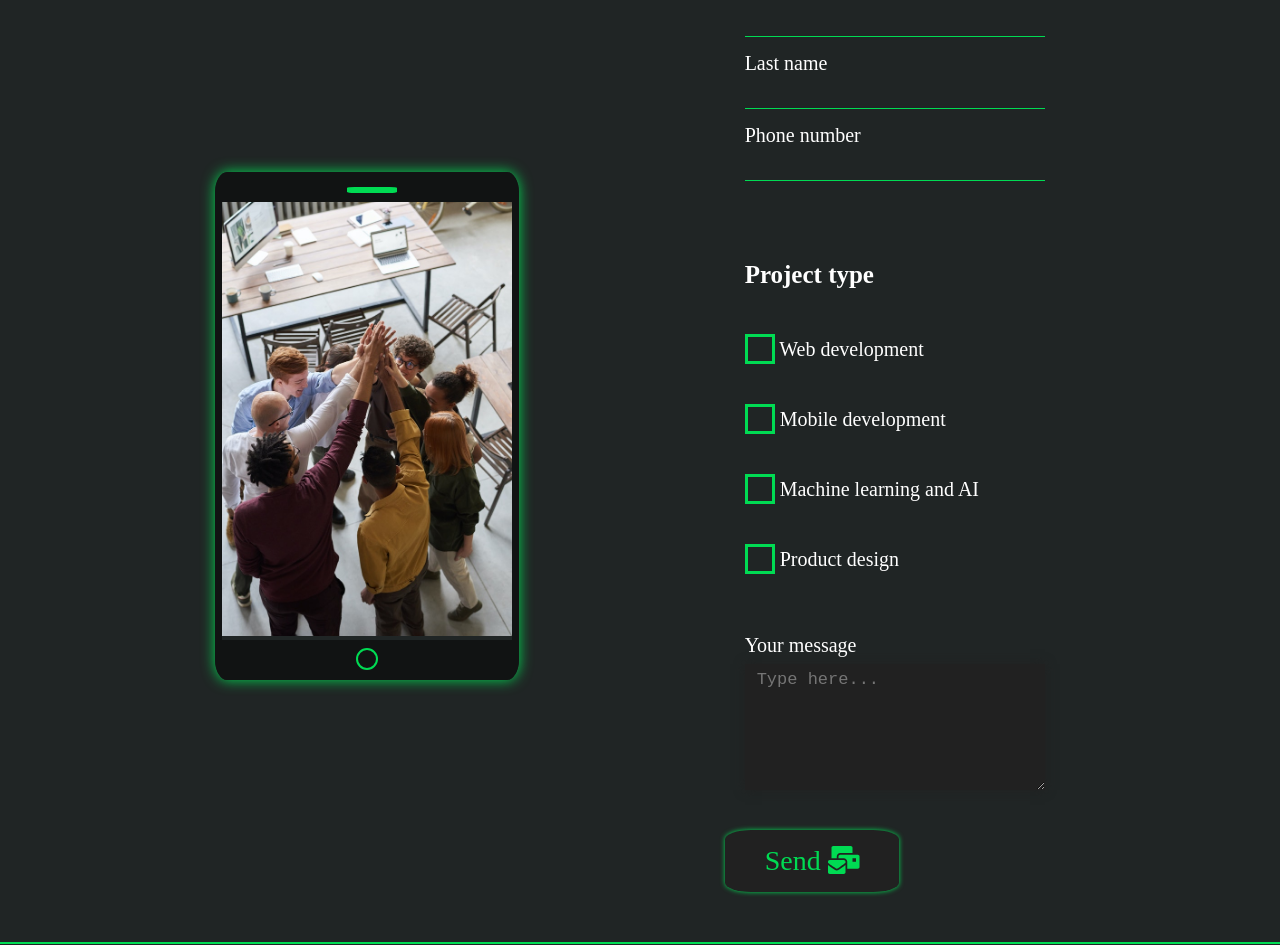
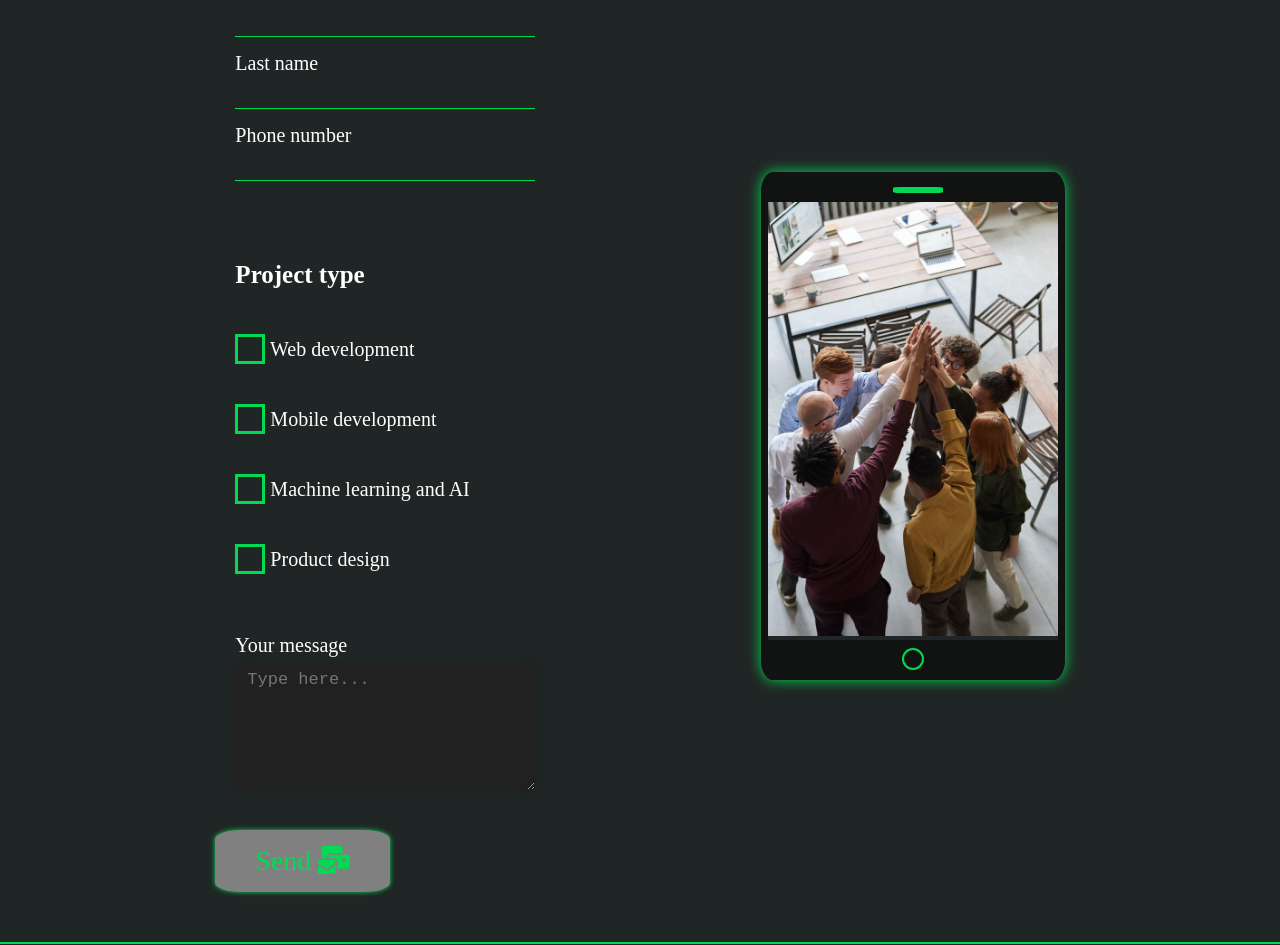
Before and after one commit to KarolKaczorowski78/it_company, a React (Create React App) app: page /estimate-project in a window 1280 px wide. Shown: the part 347-1292 px from the top of the page. Built offline with nearby package versions, Linux system fonts and the light colour scheme.

Commit message:
finished estimate project page (filling form logic)

```diff
--- a/src/components/estimateProject/contactForm/contactForm.styled.ts
+++ b/src/components/estimateProject/contactForm/contactForm.styled.ts
@@ -1,4 +1,4 @@
-import styled, { keyframes } from 'styled-components';
+import styled, { css, keyframes } from 'styled-components';
 
 const Form = styled.form`
     position: relative;
@@ -18,6 +18,11 @@ const Form = styled.form`
     input, textarea {
         font-size: 17px;
     }
+    .error {
+        color: red;
+        font-size: 14px;
+        text-transform: uppercase;
+    }
 `;
 
 export const Input = styled.input`
@@ -28,10 +33,18 @@ export const Input = styled.input`
     padding: 3px 6px;
     border: none;
     border-bottom: 1px solid #00db53;
+    ::placeholder {
+        color: red;
+    }
 `;
 
 export const Label = styled.label`
     margin-bottom: 7px;
+    & > .error {
+        color: red;
+        font-size: 14px;
+        text-transform: uppercase;
+    }
 `;
 
 export const Textarea = styled.textarea`
@@ -67,18 +80,21 @@ const submitAnim = keyframes`
     }
 `
 
-export const Submit = styled.button`
+export const Submit = styled.button<{ clicable: boolean }>`
     padding: 15px 40px;
     background: #212121;
     box-shadow: 0 0 5px #00db53;
+    background: ${({ clicable }) => clicable ? '#212121' : 'grey'};
     color: #00db53;
     border: none;
     margin-top: 20px;
     font-size: 28px;
     border-radius: 15%;
     font-family: 'Averta', cursive;
+    transition: background .2s ease-out;
     &:hover {
-        animation ${submitAnim} .4s ease-in forwards;
+        cursor: ${({ clicable }) => clicable ? 'pointer' : 'not-allowed'};
+        ${({ clicable }) => clicable && css`animation ${submitAnim} .4s ease-in forwards;`};
     }
 `;
 
--- a/src/components/estimateProject/contactForm/contactForm.tsx
+++ b/src/components/estimateProject/contactForm/contactForm.tsx
@@ -1,46 +1,67 @@
-import React, { FormEvent, useState } from 'react';
-import Form, { Input, Textarea, SpaceContainer, Label, Submit } from './contactForm.styled';
+import React, { FormEvent, useState, useRef, useEffect } from 'react';
+import Form, { Textarea, SpaceContainer, Label, Submit } from './contactForm.styled';
 import Select from './select';
 import H3 from '../../universal/h3/h3';
+import Input, { isInvalidPhoneNumber } from './input';
 import { FontAwesomeIcon } from '@fortawesome/react-fontawesome';
 import { faMailBulk } from '@fortawesome/free-solid-svg-icons';
 import { Services } from '../../../universal/constants/sectionNames';
 
 const ContactForm = () => {
+    const [s, setS] = useState<boolean[]>(Object.values(Services).map(() => false));
+    const [projectTypeErr, setProjectTypeErr] = useState<string>('');
+    const [inputs] = useState<Inputs>({
+        firstName: '',
+        lastName: '',
+        phoneNum: '',
+    })
 
-    const [s, setS] = useState<boolean[]>(Object.values(Services).map(() => false));
+    useEffect(() => { console.log(s.includes(true)) }, [s])
+
+    const inputsContainer = useRef<HTMLDivElement>(null)
+
+    const isFilled = () => Object.values(inputs).every(val => val.length > 0) && s.includes(true) &&
+                                            !isInvalidPhoneNumber(Object.values(inputs)[2])
 
     const handleSubmit = (e: FormEvent<HTMLFormElement>) => {
         e.preventDefault();
-        console.log('submitting');
+        if (isFilled()) {
+            // send post request
+        } else {
+            return;
+        }
     }
 
     const renderServices = () => Object.values(Services).map((service, i) =>
-        <Select service={ service } key={ i } index={ i } setState={ setS } state={ s[i] } />)
+        <Select service={ service } key={ i } index={ i } handleUnfill={ setProjectTypeErr }
+        setState={ setS } state={ s[i] } />)
 
     return (
-        <Form onSubmit={ handleSubmit }>
-            <SpaceContainer>
-                <Label htmlFor="first-name">First name</Label>
-                <Input id="first-name" />
-                <Label htmlFor="last-name">Last name</Label>
-                <Input id="last-name" />
-                <Label htmlFor="phone-number">Phone number</Label>
-                <Input id="phone-number" />
+        <Form onSubmit={ handleSubmit } method="post">
+            <SpaceContainer ref={ inputsContainer }>
+                <Input index={ 0 } state={ inputs } name="First name" />
+                <Input index={ 1 } state={ inputs } name="Last name" />
+                <Input index={ 2 } state={ inputs } name="Phone number" isPhoneNumberField={ true } />
             </SpaceContainer>
             <SpaceContainer>
-                <H3>Project type</H3>
+                <H3>Project type <span className="error">{ projectTypeErr }</span></H3>
                 { renderServices() }
             </SpaceContainer>
             <SpaceContainer>
                 <Label htmlFor="message">Your message</Label>
                 <Textarea id="message" rows={ 6 } cols={ 50 } placeholder="Type here..." />
             </SpaceContainer>
-            <Submit type="submit">
+            <Submit type="submit" clicable={ isFilled() }>
                 Send <FontAwesomeIcon icon={ faMailBulk } />
             </Submit>
         </Form>
     )
 }
 
+export interface Inputs {
+    firstName: string;
+    lastName: string;
+    phoneNum: string;
+}
+
 export default ContactForm;
--- /dev/null
+++ b/src/components/estimateProject/contactForm/input.tsx
@@ -0,0 +1,45 @@
+import { Input, Label } from './contactForm.styled';
+import React, { ChangeEvent, FocusEvent, useState } from 'react';
+import { Inputs } from './contactForm';
+
+const InputComp = (props: props) => {
+
+    const id = props.name.replace(/\s+/g, '-');
+    const [errorMessage, setErrorMessage] = useState<string>('');
+
+    const handleChange = (e: ChangeEvent<HTMLInputElement>) => {
+        const key = Object.keys(props.state)[props.index] as keyof Inputs;
+        e.target.placeholder = '';
+        props.state[key] = e.target.value;
+    }
+
+    const handleBlur = (e: FocusEvent<HTMLInputElement>) => {
+        const t = e.target;
+        if (t.value.length === 0) {
+            t.placeholder = ' Required field!';
+        }
+        if (props.isPhoneNumberField) {
+            setErrorMessage(isInvalidPhoneNumber(t.value) ? 'Invalid phone number' : '');
+        }
+    }
+
+    return (
+        <>
+            <Label htmlFor={ id }>{ props.name } <span className="error">{ errorMessage }</span> </Label>
+            <Input id={ id } onChange={ handleChange } onBlur={ handleBlur } />
+        </>
+    )
+}
+
+export const isInvalidPhoneNumber = (str: string): boolean =>
+    str.replace(/\s/g,'').length !== 9 || Array.from(str).some(i => isNaN(parseInt(i)));
+
+
+interface props {
+    index: number;
+    state: Inputs;
+    name: string;
+    isPhoneNumberField?: boolean;
+}
+
+export default InputComp;
--- a/src/components/estimateProject/contactForm/select.tsx
+++ b/src/components/estimateProject/contactForm/select.tsx
@@ -11,13 +11,14 @@ const Select = (props: props) => {
         props.setState(state => {
             const newState = [...state];
             newState.splice(props.index, 1, !newState[props.index])
+            newState[props.index] && props.handleUnfill(() => '');
             return newState;
         })
     }
 
     return (
         <Div>
-            <Button active={ props.state } onClick={ handleClick }>
+            <Button type="button" active={ props.state } onClick={ handleClick }>
                 <FontAwesomeIcon icon={ faCheck } />
             </Button>
             <Span> { capitalizeString(props.service) }</Span>
@@ -54,6 +55,7 @@ interface props {
     index: number;
     setState: Dispatch<SetStateAction<boolean[]>>;
     state: boolean;
+    handleUnfill: Dispatch<SetStateAction<string>>;
 }
 
 export default Select;
--- /dev/null
+++ b/src/components/estimateProject/estimateProjectSection.ts
@@ -0,0 +1,15 @@
+import styled from 'styled-components';
+import SectionProto from '../universal/section/section.styled';
+
+const Section = styled(SectionProto)`
+    padding-top: 100px;
+    display: flex;
+    flex-wrap: wrap;
+    align-items: center;
+    justify-content: space-evenly;
+    @media (max-width: 800px) {
+        flex-direction: row-reverse;
+    }
+`
+
+export default Section;
--- a/src/pages/estimateProject.tsx
+++ b/src/pages/estimateProject.tsx
@@ -1,5 +1,5 @@
 import React from 'react';
-import Section from '../components/universal/section/section.styled';
+import Section from '../components/estimateProject/estimateProjectSection';
 import H1 from '../components/universal/h1/h1';
 import P from '../components/universal/p/p';
 import ContactForm from '../components/estimateProject/contactForm/contactForm';
@@ -8,15 +8,16 @@ import MobileContainer from '../components/estimateProject/mobileContainer';
 const EstimateProject = () => {
     return (
         <div id="#">
-            <Section style={{ paddingTop: '100px', display: 'flex', flexWrap: 'wrap', alignItems: 'center', justifyContent: 'space-evenly' }}>
+            <Section>
                 <span style={{ width: '100%', textAlign: 'center', marginBottom: '30px' }}>
                     <H1><span>Got any business idea?</span>
                         <span>Contact us!</span>
                     </H1>
                     <P>Fill in the form below with Your offer</P>
                 </span>
+
+                <ContactForm />
                 <MobileContainer />
-                <ContactForm />
             </Section>
         </div>
     )
```
